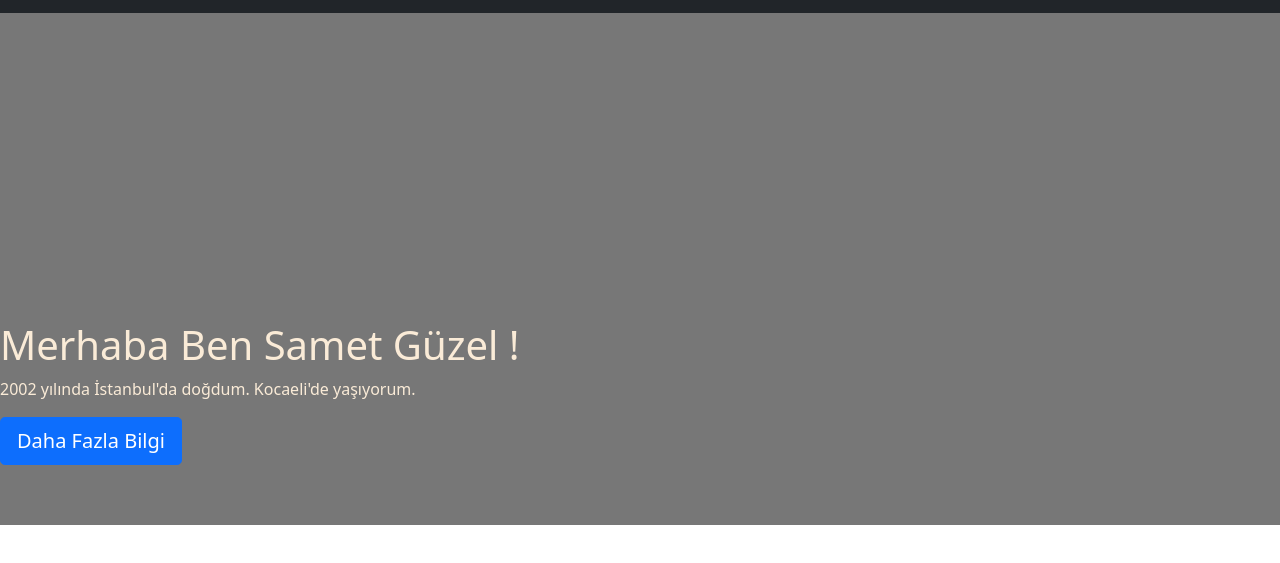
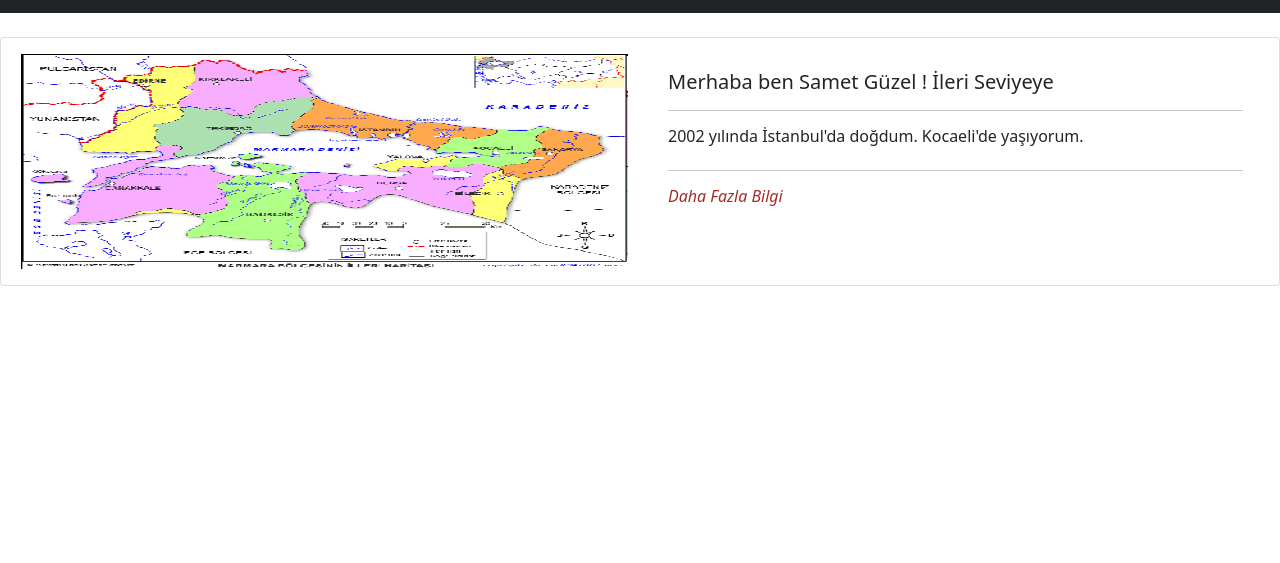
Before and after one commit to kd6dash3dot7/Web, a website: page public/hakkimda.html in a window 1280 px wide. Shown: the part 129-692 px from the top of the page. Drawn offline with nearby package versions, Linux system fonts and the light colour scheme.

Commit message:
Hakkımda
Sayfa dizaynını kartlara çevirdim.

```diff
--- a/public/hakkimda.html
+++ b/public/hakkimda.html
@@ -4,10 +4,7 @@
     <meta name="viewport" content="width=device-width, initial-scale=1.0" />
     <title>Hakkımda</title>
 
-    <link href="css/owl.carousel.min.css" rel="stylesheet" />
-    <link href="css/owl.theme.default.min.css" rel="stylesheet" />
-    <script src="js/jquery.min.js"></script>
-    <script src="js/owl.carousel.min.js"></script>
+
 
     <link
       href="https://cdn.jsdelivr.net/npm/bootstrap@5.1.3/dist/css/bootstrap.min.css"
@@ -65,50 +62,46 @@
     </header>
 
     <!--Hakkımda Slide Kısmı -->
+
     <style>
-      .carousel-item {
-        height: 32rem;
-        background: #777;
-        color: antiquewhite;
-        position: relative;
-      }
-      .containerModified {
-        position: absolute;
-        bottom: 0;
-        left: 0;
-        right: 0;
-        padding-bottom: 60px;
-      }
+      @media only screen and (min-width: 416px){
+.cources-card {
+    height: 215px;
+}
+}
     </style>
 
-    <div id="myCarousel" class="carousel Slide" data-ride="carousel">
-      <ol class="carousel-indicators">
-        <li data-target="#myCarousel" data-slide to="0" class="active"></li>
-        <li data-target="#myCarousel" data-slide to="1"></li>
-      </ol>
-      <div class=".carousel-inner">
-        <div class="carousel-item active">
-          <div class="containerModified">
-            <h1>Merhaba Ben Samet Güzel !</h1>
-            <p>2002 yılında İstanbul'da doğdum. Kocaeli'de yaşıyorum.</p>
-            <a href="#" class="btn btn-lg btn-primary"> Daha Fazla Bilgi </a>
-          </div>
+    <div class="card mt-4">
+      <div class="row m-2 mt-3 mb-3">
+        <div class="col-12 col-md-6">
+          <img class="cources-card" src="resimler/marmara.png" width="100%" alt="Web geliştirme kursu bulunamadı">
         </div>
-        <div class="carousel-item ">
-          <div class="containerModified">
-            <h1>Merhaba Ben Samet Güzel !</h1>
-            <p>2002 yılında İstanbul'da doğdum. Kocaeli'de yaşıyorum.</p>
-            <a href="#" class="btn btn-lg btn-primary"> Daha Fazla Bilgi </a>
+
+        <div class="col-12 col-md-6">
+          <div class="card-body">
+            <h5 class="card-title mb-3">Merhaba ben Samet Güzel !
+              İleri Seviyeye</h5>
+            <hr>
+            <h6 class="card-title mb-4">2002 yılında İstanbul'da doğdum. Kocaeli'de yaşıyorum.</h6>
+
+            <hr>
+            <h6 style="color: brown;font-style:italic;">Daha Fazla Bilgi</h6>
           </div>
         </div>
       </div>
     </div>
 
+
+
     <script
-      src="https://cdn.jsdelivr.net/npm/bootstrap@5.1.3/dist/js/bootstrap.bundle.min.js"
-      integrity="sha384-ka7Sk0Gln4gmtz2MlQnikT1wXgYsOg+OMhuP+IlRH9sENBO0LRn5q+8nbTov4+1p"
+      src="https://cdn.jsdelivr.net/npm/@popperjs/core@2.10.2/dist/umd/popper.min.js"
+      integrity="sha384-7+zCNj/IqJ95wo16oMtfsKbZ9ccEh31eOz1HGyDuCQ6wgnyJNSYdrPa03rtR1zdB"
       crossorigin="anonymous"
     ></script>
-
+    <script
+      src="https://cdn.jsdelivr.net/npm/bootstrap@5.1.3/dist/js/bootstrap.min.js"
+      integrity="sha384-QJHtvGhmr9XOIpI6YVutG+2QOK9T+ZnN4kzFN1RtK3zEFEIsxhlmWl5/YESvpZ13"
+      crossorigin="anonymous"
+    ></script>
   </body>
 </html>
```
Also changed, not shown: public/resimler/marmara.png (added), server.js (line endings or trailing spaces), 1 other file.
